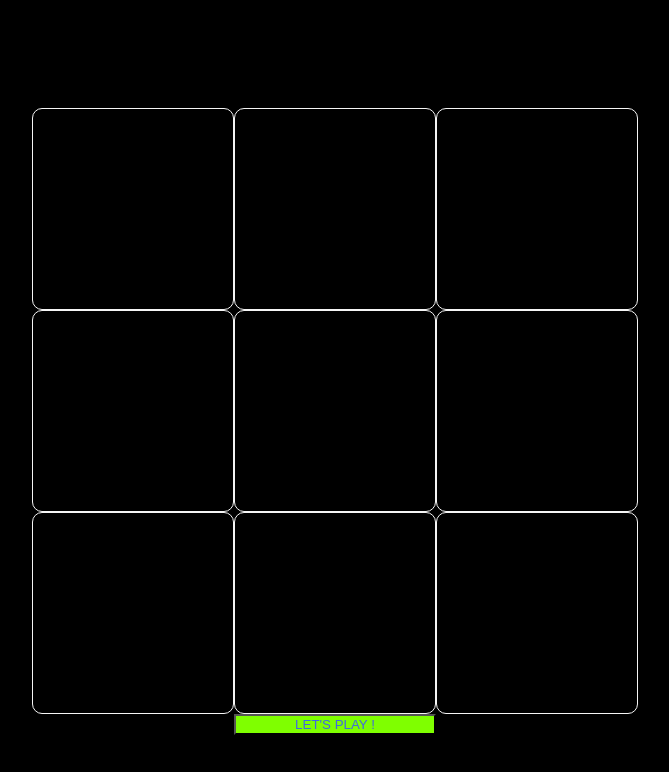
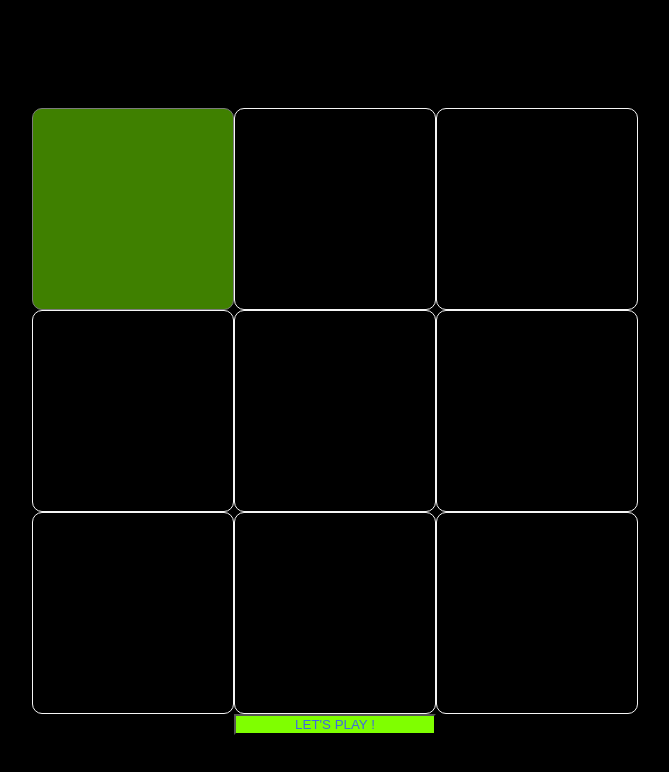
Before and after one commit to erisha/TicTacToe, a plain HTML site: page index.html in a window 1280 px wide. In both pictures the pointer is over the element 438 px from the left and 295 px from the top of the page. Shown: the part 86-858 px from the top of the page, without its empty margins (305-974 px from the left). Drawn offline with Linux system fonts and the light colour scheme.

Commit message:
Add psuedo effect to squares

```diff
--- a/index.css
+++ b/index.css
@@ -62,3 +62,9 @@ color: chartreuse;
     border: 50px;
     border-color: chartreuse;
 }
+
+
+.square:hover {
+    background-color: chartreuse;
+    opacity: 50%;
+  }
```
